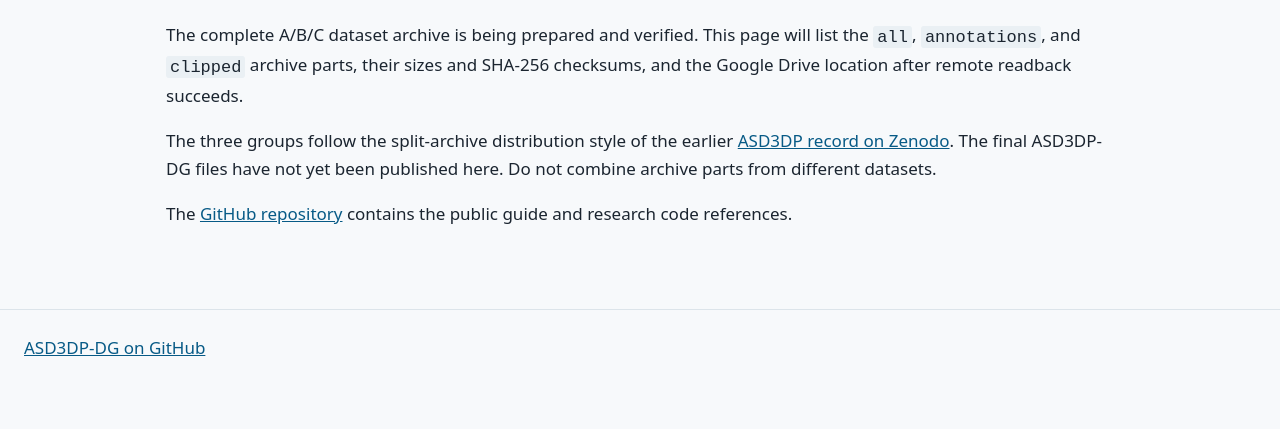
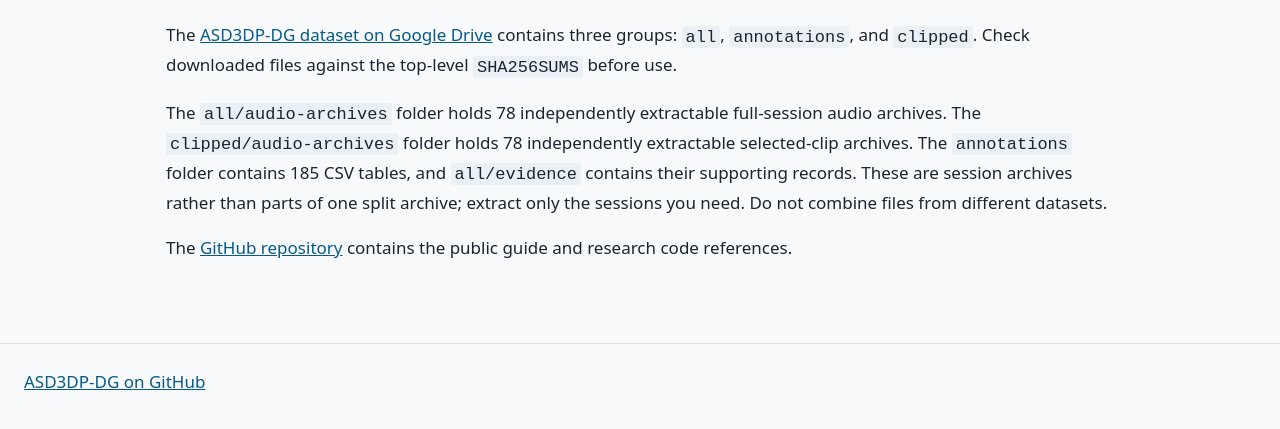
Before and after one commit to LUDO-Lab-Research/ASD3DP-DG, a plain HTML site: page site/download.html in a window 1280 px wide. Shown: the part 249-678 px from the top of the page. Drawn offline with Linux system fonts and the light colour scheme.

Commit message:
Edit docs

```diff
--- a/site/download.html
+++ b/site/download.html
@@ -10,8 +10,8 @@
 <body>
 <header><a class="brand" href="index.html">ASD3DP-DG</a><nav aria-label="Guide"><a href="index.html">Overview</a><a href="collection.html">Collection</a><a href="layout.html">Files</a><a href="timebase.html">Time coordinates</a><a href="selection.html">Clip selection</a><a href="annotations.html">Annotations</a><a href="schemas.html">Schemas</a><a href="fields.html">Field dictionary</a><a href="verification.html">Verification</a><a href="joint-benchmark.html">Joint shifts</a><a href="limits.html">Limitations</a><a href="download.html" aria-current="page">Downloads</a></nav></header>
 <main id="content"><h1 id="downloads">Downloads</h1>
-<p>The complete A/B/C dataset archive is being prepared and verified. This page will list the <code>all</code>, <code>annotations</code>, and <code>clipped</code> archive parts, their sizes and SHA-256 checksums, and the Google Drive location after remote readback succeeds.</p>
-<p>The three groups follow the split-archive distribution style of the earlier <a href="https://zenodo.org/records/21313911">ASD3DP record on Zenodo</a>. The final ASD3DP-DG files have not yet been published here. Do not combine archive parts from different datasets.</p>
+<p>The <a href="https://drive.google.com/drive/folders/1dABXcAjs-b6dA5qjiMSdtwvO69cFOt2g">ASD3DP-DG dataset on Google Drive</a> contains three groups: <code>all</code>, <code>annotations</code>, and <code>clipped</code>. Check downloaded files against the top-level <code>SHA256SUMS</code> before use.</p>
+<p>The <code>all/audio-archives</code> folder holds 78 independently extractable full-session audio archives. The <code>clipped/audio-archives</code> folder holds 78 independently extractable selected-clip archives. The <code>annotations</code> folder contains 185 CSV tables, and <code>all/evidence</code> contains their supporting records. These are session archives rather than parts of one split archive; extract only the sessions you need. Do not combine files from different datasets.</p>
 <p>The <a href="https://github.com/LUDO-Lab-Research/ASD3DP-DG">GitHub repository</a> contains the public guide and research code references.</p></main>
 <footer><a href="https://github.com/LUDO-Lab-Research/ASD3DP-DG">ASD3DP-DG on GitHub</a></footer>
 </body>
```
Also changed, not shown: site/index.html (+1 -1 lines), site/layout.html (+1 -1 lines), site/verification.html (+1 -1 lines), 5 other files.
